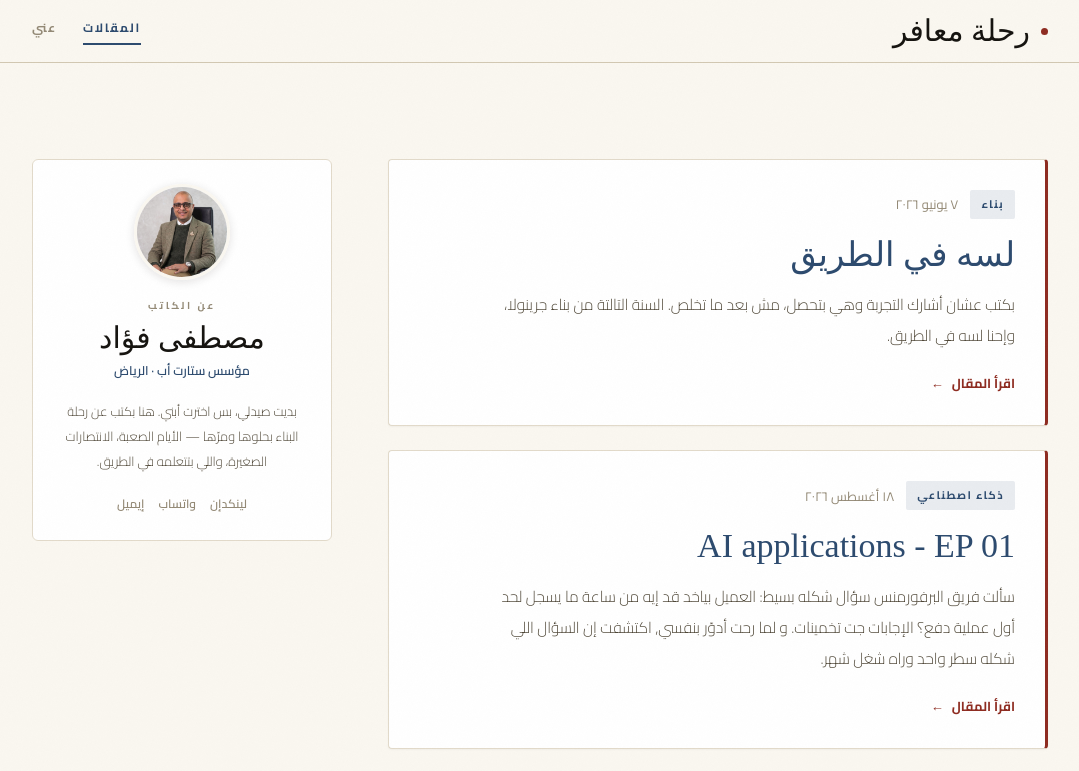
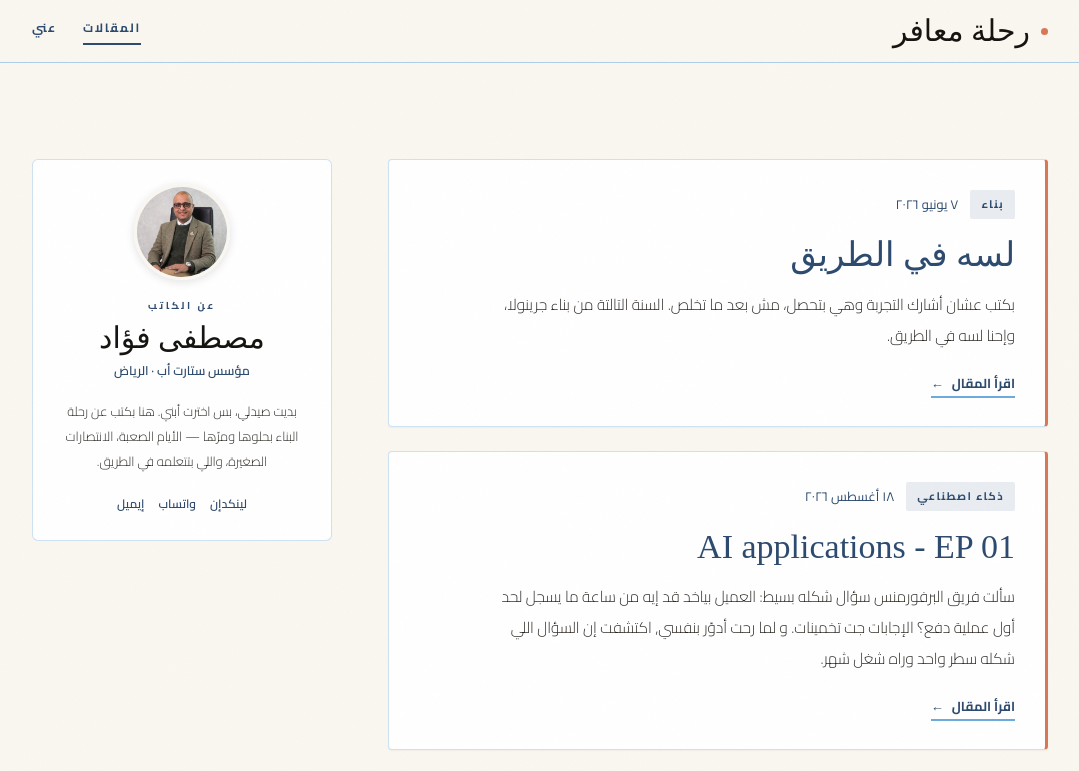
Before and after one commit to fo2soh00/rehlat-maafer, a Next.js app: page / in a window 1280 px wide. Shown: the top 771 px of the page, without its empty margins (100-1179 px from the left). Built offline with nearby package versions, Linux system fonts and the light colour scheme; a web font is replaced by a local one.

Commit message:
Palette A1 — Claude orange + Man City sky, retire oxblood

```diff
--- a/app/globals.css
+++ b/app/globals.css
@@ -10,14 +10,18 @@
   --paper:#FAF7F0;
   --card:#FFFFFF;
   --ink:#15130F;
-  --ink-mid:#4E4636;
-  --ink-light:#938975;
+  --ink-mid:#2B2722;
+  --ink-light:#2C4A6E;
   --accent:#2C4A6E;
   --accent-soft:rgba(44,74,110,.10);
-  --accent2:#8E2B20;
-  --accent2-soft:rgba(142,43,32,.08);
-  --rule:#E2DACA;
-  --rule-strong:#D2C8B2;
+  --accent2:#D97757;
+  --accent2-soft:rgba(217,119,87,.10);
+  --accent2-text:#B24A28;
+  --sky:#6CABDD;
+  --sky-tint:rgba(108,171,221,.16);
+  --mustard:#E8A23D;
+  --rule:rgba(108,171,221,.34);
+  --rule-strong:rgba(108,171,221,.55);
   --display:"Rakkas",serif;
   --body:"Cairo",sans-serif;
 }
@@ -69,12 +73,12 @@ main { padding-top:48px; padding-bottom:80px; }
 .note h2 { font-family:var(--display); font-size:34px; line-height:1.3; margin-bottom:12px; color:var(--accent); transition:color .2s; }
 .note:hover h2 { color:#1F3850; }
 .note p { color:var(--ink-mid); font-weight:300; font-size:15.5px; line-height:2; margin-bottom:16px; max-width:60ch; }
-.read { font-size:13px; font-weight:700; color:var(--accent2); display:inline-flex; align-items:center; gap:8px; }
+.read { font-size:13px; font-weight:700; color:var(--accent); border-bottom:2px solid var(--sky); display:inline-flex; align-items:center; gap:8px; }
 .read .arrow { transition:transform .2s; }
 .note:hover .read .arrow { transform:translateX(-4px); }
 .note a.cover { position:absolute; inset:0; }
 .sig-foot { margin-top:40px; text-align:center; font-family:var(--display); font-size:22px; color:var(--ink-mid); }
-.sig-foot .road { color:var(--accent2); }
+.sig-foot .road { color:var(--accent2-text); }
 
 /* ── AUTHOR CARD (home sidebar) ─────────────────────────────────────────── */
 aside { position:sticky; top:104px; padding-top:48px; }
@@ -86,11 +90,11 @@ aside { position:sticky; top:104px; padding-top:48px; }
 .author .bio { font-size:13px; font-weight:300; color:var(--ink-mid); line-height:1.95; margin-bottom:18px; }
 .author .links { display:flex; gap:14px; justify-content:center; flex-wrap:wrap; }
 .author .links a { font-size:12px; font-weight:600; color:var(--ink-light); }
-.author .links a:hover { color:var(--accent2); }
+.author .links a:hover { color:var(--accent); }
 
 /* ── ABOUT ──────────────────────────────────────────────────────────────── */
 .wrap { max-width:1000px; margin:0 auto; padding:56px 32px 90px; }
-.page-kicker { font-size:11px; letter-spacing:.26em; text-transform:uppercase; color:var(--accent2); font-weight:700; margin-bottom:12px; }
+.page-kicker { font-size:11px; letter-spacing:.26em; text-transform:uppercase; color:var(--accent); font-weight:700; margin-bottom:12px; }
 .page-title { font-family:var(--display); font-size:52px; line-height:1; }
 .title-rule { height:2px; width:48px; background:var(--accent); position:relative; margin:18px 0 44px; }
 .title-rule::after { content:""; position:absolute; inset-inline-end:-8px; top:-2px; width:6px; height:6px; border-radius:50%; background:var(--accent2); }
@@ -107,13 +111,13 @@ aside { position:sticky; top:104px; padding-top:48px; }
 .contact { margin-top:38px; padding-top:24px; border-top:1px solid var(--rule); }
 .contact .lbl { font-size:11px; letter-spacing:.22em; text-transform:uppercase; color:var(--ink-light); font-weight:700; margin-bottom:14px; }
 .contact .links { display:flex; gap:22px; flex-wrap:wrap; }
-.contact .links a { font-size:13.5px; font-weight:700; color:var(--accent2); }
+.contact .links a { font-size:13.5px; font-weight:700; color:var(--accent); }
 .contact .links a:hover { color:var(--accent); }
 
 /* ── ARTICLE ────────────────────────────────────────────────────────────── */
 .reading { max-width:720px; margin:0 auto; padding:46px 32px 96px; }
 .back { font-size:11px; font-weight:700; letter-spacing:.16em; text-transform:uppercase; color:var(--ink-light); display:inline-flex; gap:8px; margin-bottom:34px; }
-.back:hover { color:var(--accent2); }
+.back:hover { color:var(--accent); }
 .art-head { margin-bottom:34px; padding-bottom:28px; border-bottom:1px solid var(--rule); }
 .art-head .meta { display:flex; align-items:center; gap:12px; flex-wrap:wrap; margin-bottom:16px; }
 .art-head .meta .date { font-size:13px; color:var(--ink-light); }
@@ -147,7 +151,7 @@ aside { position:sticky; top:104px; padding-top:48px; }
 .article-content ul { list-style: disc; }
 .article-content ol { list-style: decimal; }
 .article-content li { margin-bottom: .85em; padding-inline-start: .3em; }
-.article-content li::marker { color: var(--accent2); }
+.article-content li::marker { color: var(--mustard); }
 .article-content li > p { margin-bottom: .5em; }
 .article-content li:last-child { margin-bottom: 0; }
 
@@ -168,7 +172,7 @@ aside { position:sticky; top:104px; padding-top:48px; }
 .article-content figure { margin:2.4em 0; }
 .article-content figcaption { margin-top:12px; text-align:center; font-size:.85rem; font-weight:300; color:var(--ink-light); }
 .art-foot { margin-top:50px; text-align:center; font-family:var(--display); font-size:20px; color:var(--ink-mid); }
-.art-foot .road { color:var(--accent2); }
+.art-foot .road { color:var(--accent2-text); }
 
 /* ── SITE FOOTER (minimal) ──────────────────────────────────────────────── */
 .site-foot { border-top:1px solid var(--rule); }
@@ -177,7 +181,7 @@ aside { position:sticky; top:104px; padding-top:48px; }
 .site-foot .sig .dot { color:var(--accent2); }
 .site-foot .links { display:flex; gap:18px; flex-wrap:wrap; }
 .site-foot .links a { font-size:12px; font-weight:600; color:var(--ink-light); }
-.site-foot .links a:hover { color:var(--accent2); }
+.site-foot .links a:hover { color:var(--accent); }
 
 @media (max-width:760px) {
   .shell { grid-template-columns:1fr; gap:0; }
--- a/tailwind.config.js
+++ b/tailwind.config.js
@@ -11,14 +11,18 @@ module.exports = {
         paper:          '#FAF7F0',   // warm paper — main background
         card:           '#FFFFFF',   // white — card backgrounds
         ink:            '#15130F',   // near-black — main text
-        'ink-mid':      '#4E4636',   // warm grey-brown — secondary text
-        'ink-light':    '#938775',   // light taupe — meta, dates, captions
+        'ink-mid':      '#2B2722',   // warm dark — secondary text
+        'ink-light':    '#2C4A6E',   // navy — meta, dates, captions
         accent:         '#2C4A6E',   // navy — titles, links, active nav
         'accent-soft':  'rgba(44,74,110,0.10)',  // navy tint — chip background
-        accent2:        '#8E2B20',   // oxblood — dot, borders, "read" link
-        'accent2-soft': 'rgba(142,43,32,0.08)',
-        rule:           '#E2DACA',   // hairline rule
-        'rule-strong':  '#D2C8B2',   // stronger rule (header border)
+        accent2:        '#D97757',   // Claude orange — dots, borders (decoration only)
+        'accent2-soft': 'rgba(217,119,87,0.10)',
+        'accent2-text': '#B24A28',   // darkened orange — accent words in text
+        sky:            '#6CABDD',   // Man City sky — surfaces
+        'sky-tint':     'rgba(108,171,221,0.16)',
+        mustard:        '#E8A23D',   // list bullets
+        rule:           'rgba(108,171,221,0.34)',   // hairline rule
+        'rule-strong':  'rgba(108,171,221,0.55)',   // stronger rule (header border)
       },
       fontFamily: {
         // Loaded via Google Fonts <link> in app/layout.tsx (NOT next/font)
```
